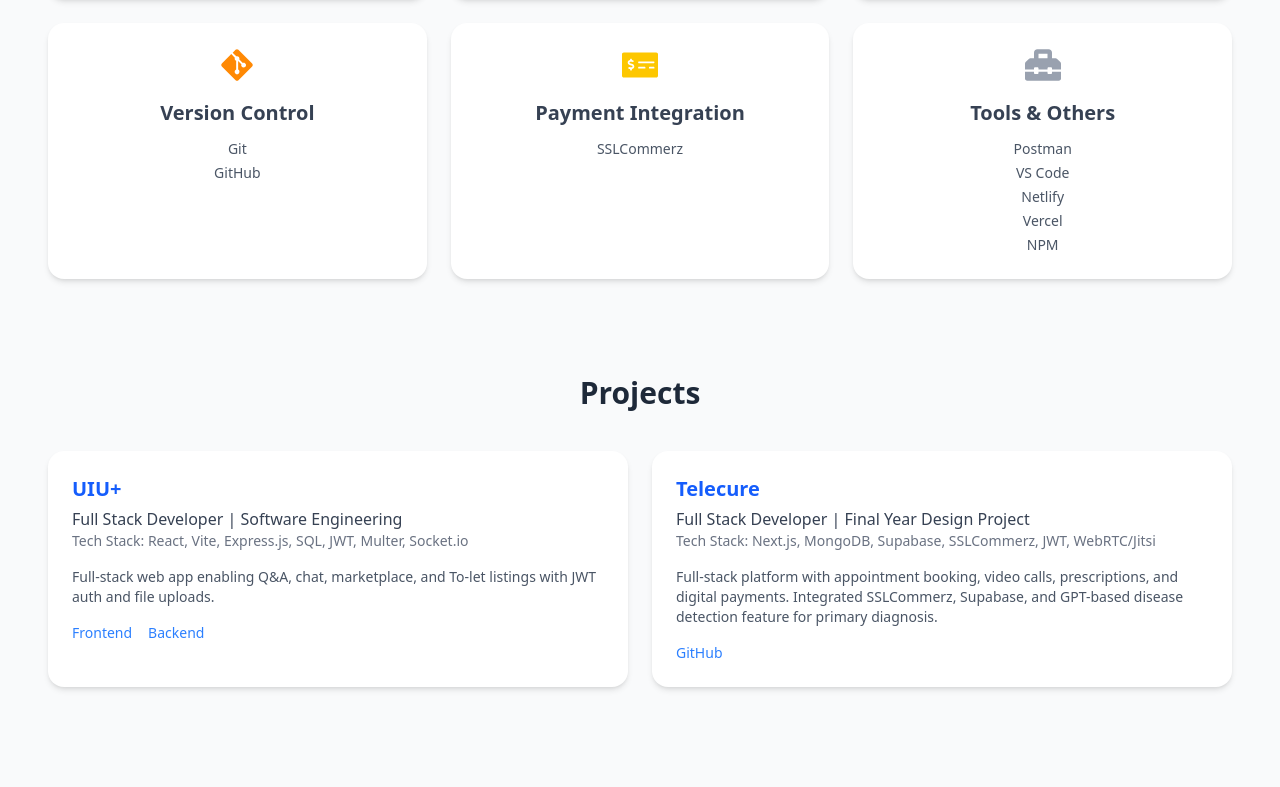
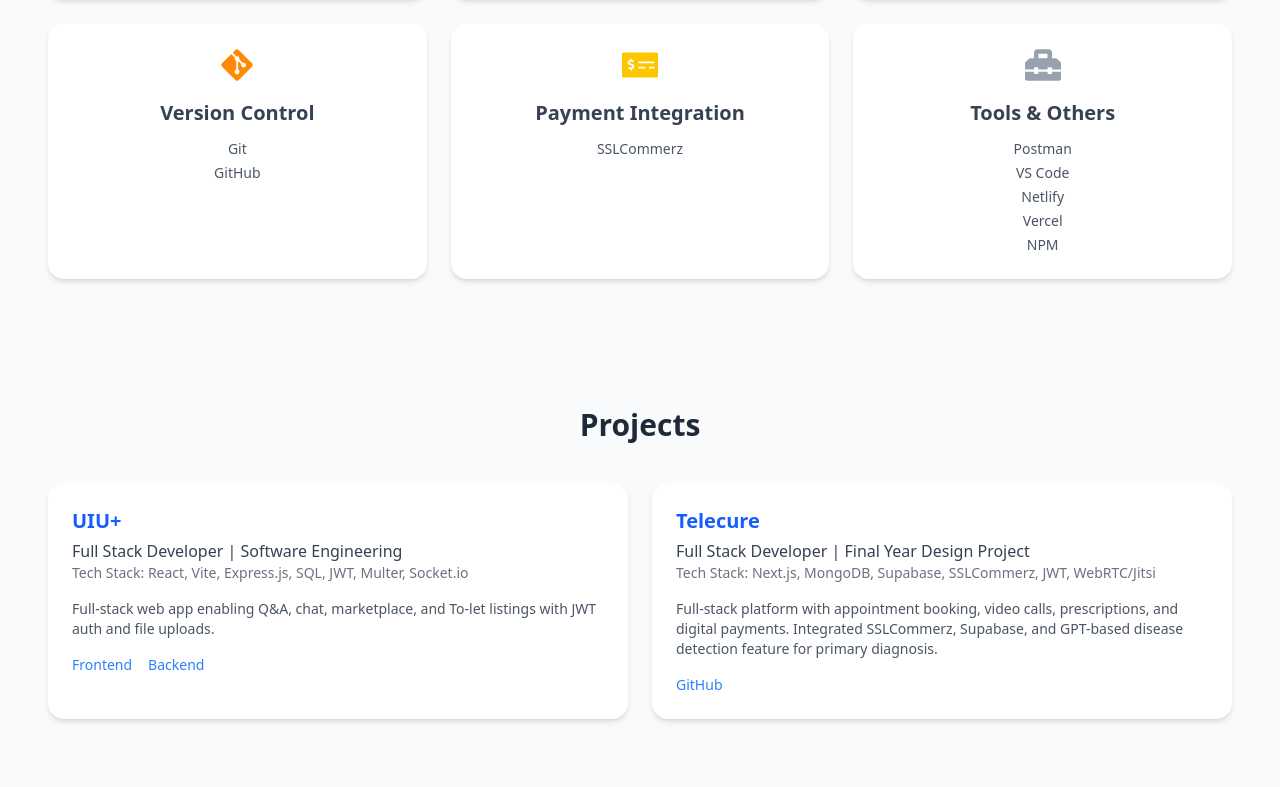
Before and after one commit to dksaddy/msadik, a Next.js app: page / in a window 1280 px wide. Shown: the part 2001-2788 px from the top of the page. Built offline with nearby package versions, Linux system fonts and the light colour scheme.

Commit message:
Finishing up for today

```diff
--- a/app/components/Header.jsx
+++ b/app/components/Header.jsx
@@ -20,6 +20,7 @@
     { name: "Education", href: "#education", key: "education" },
     { name: "Skills", href: "#skills", key: "skills" },
     { name: "Projects", href: "#projects", key: "project" },
+    { name: "Certification", href: "#certification", key: "certification" },
   ];
 
   return (
--- a/app/components/Project.jsx
+++ b/app/components/Project.jsx
@@ -24,7 +24,7 @@
   ];
 
   return (
-    <section id="projects" className="bg-gray-50 py-12 px-4 md:px-12">
+    <section id="projects" className="bg-gray-50 py-12 px-4 md:px-12 pt-20">
       <h2 className="text-3xl font-bold text-center mb-10 text-gray-800">
         Projects
       </h2>
--- a/app/page.js
+++ b/app/page.js
@@ -5,7 +5,7 @@
 import Skills from './components/Skills';
 import Project from './components/Project';
 import Certification from './components/Certification';
-import Footer from './Footer';
+import Footer from './components/Footer';
 
 export default function Home() {
   return (
```
Also changed, not shown: app/components/Footer.jsx (renamed from app/Footer.jsx).
